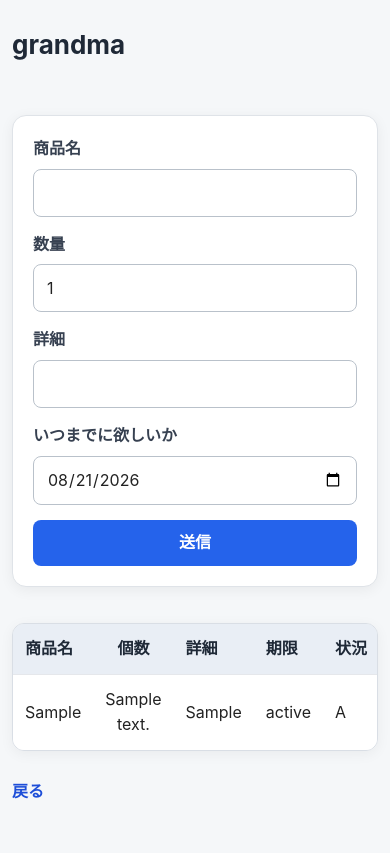
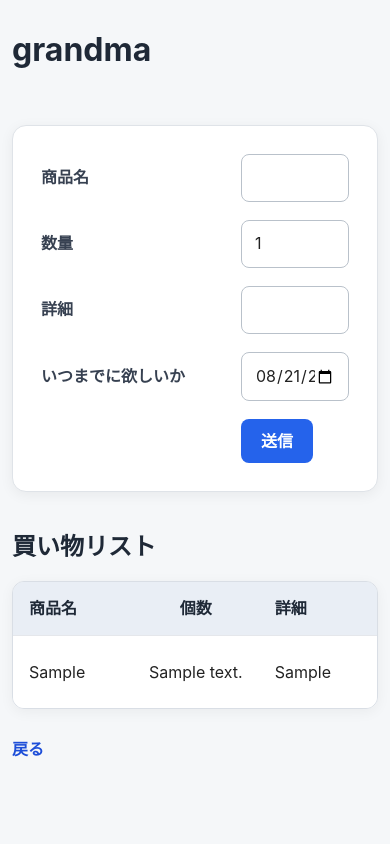
Before and after one commit to tky-1114/Kaimono, a FastAPI app: page /grandma in a window 390 px wide. After the commit the page ends 757 px from the top, so only its background shows below. Run offline with FastAPI, Linux system fonts and the light colour scheme; tables that the repository leaves empty or names only in its code hold one stand-in row (values such as "Sample post").

Commit message:
08021細かい調整

```diff
--- a/static/style.css
+++ b/static/style.css
@@ -165,6 +165,16 @@
     cursor: pointer;
 }
 
+/* 買い物リスト見出し */
+#item-form + p,
+body > p:nth-of-type(3) {
+    width: min(1100px, 100%);
+    margin: 36px auto 14px;
+    font-size: 24px;
+    font-weight: 700;
+    color: #1f2937;
+}
+
 /* 戻るリンク */
 body > a {
     display: block;
@@ -186,44 +196,64 @@
         font-size: 16px;
     }
 
-    body > p:first-child {
-        font-size: 26px;
+    /* 表全体を横スクロール可能にする */
+    table {
+        display: block;
+        width: 100%;
+        overflow-x: auto;
+        white-space: nowrap;
+        -webkit-overflow-scrolling: touch;
     }
 
-    #item-form {
-        padding: 20px;
-        grid-template-columns: 1fr;
-        gap: 7px;
+    /* 各列が無理に縮まないようにする */
+    th,
+    td {
+        padding: 14px 16px;
+        white-space: nowrap;
+        vertical-align: middle;
     }
 
-    #item-form label:not(:first-child) {
-        margin-top: 8px;
+    /* 商品名 */
+    th:nth-child(1),
+    td:nth-child(1) {
+        min-width: 120px;
     }
 
-    #item-form button[type="submit"] {
-        grid-column: 1;
-        width: 100%;
-        margin-top: 8px;
+    /* 個数 */
+    th:nth-child(2),
+    td:nth-child(2) {
+        min-width: 75px;
+        text-align: center;
     }
 
-    table {
-        display: block;
-        overflow-x: auto;
+    /* 詳細 */
+    th:nth-child(3),
+    td:nth-child(3) {
+        min-width: 220px;
+        max-width: 280px;
+
+        /* 詳細だけ文章として折り返す */
         white-space: normal;
+        overflow-wrap: break-word;
+        line-height: 1.6;
     }
 
-    th,
-    td {
-        padding: 12px;
+    /* 期限 */
+    th:nth-child(4),
+    td:nth-child(4) {
+        min-width: 145px;
     }
 
-    button,
-    select {
-        min-height: 46px;
+    /* 状況 */
+    th:nth-child(5),
+    td:nth-child(5) {
+        min-width: 110px;
+        white-space: nowrap;
     }
-    input,
-    select,
-    textarea {
-        font-size: 16px !important;
+
+    /* 削除ボタン */
+    th:nth-child(6),
+    td:nth-child(6) {
+        min-width: 100px;
     }
 }
--- a/templates/daughter.html
+++ b/templates/daughter.html
@@ -2,6 +2,7 @@
 <html lang="ja">
     <head>
         <meta charset="UTF-8">
+        <meta name="viewport" content="width=device-width, initial-scale=1.0">
         <title>買い物</title>
         <link rel="stylesheet" href="/static/style.css">
     </head>
--- a/templates/grandma.html
+++ b/templates/grandma.html
@@ -2,6 +2,7 @@
 <html lang="ja">
     <head>
         <meta charset="UTF-8">
+        <meta name="viewport" content="width=device-width, initial-scale=1.0">
         <link rel="stylesheet" href="/static/style.css">
     </head>
 
@@ -25,6 +26,7 @@
             <button type="submit", formaction="/item">送信</button>
         </form>
 
+        <p>買い物リスト</p>
         <table>
             <tr>
                 <th>商品名</th>
```
